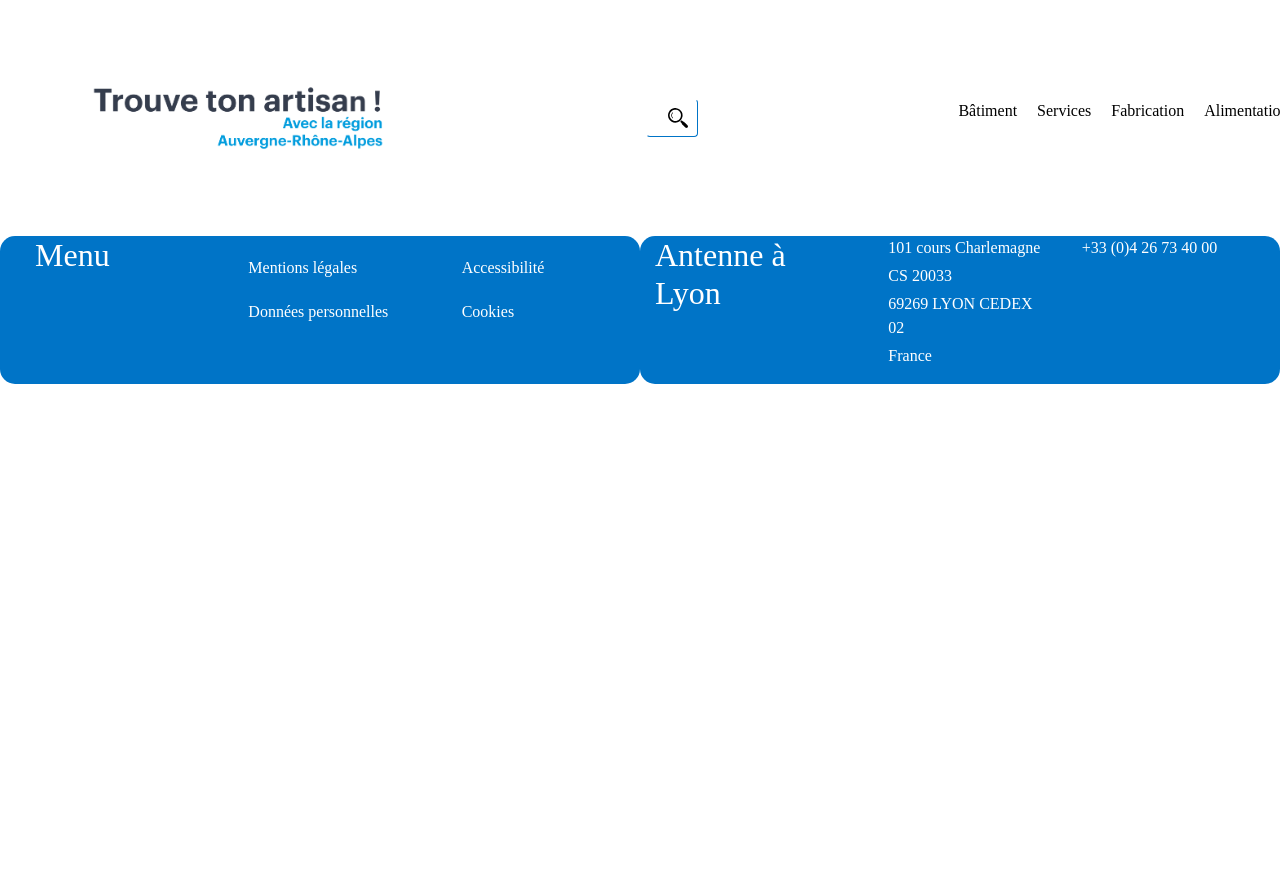
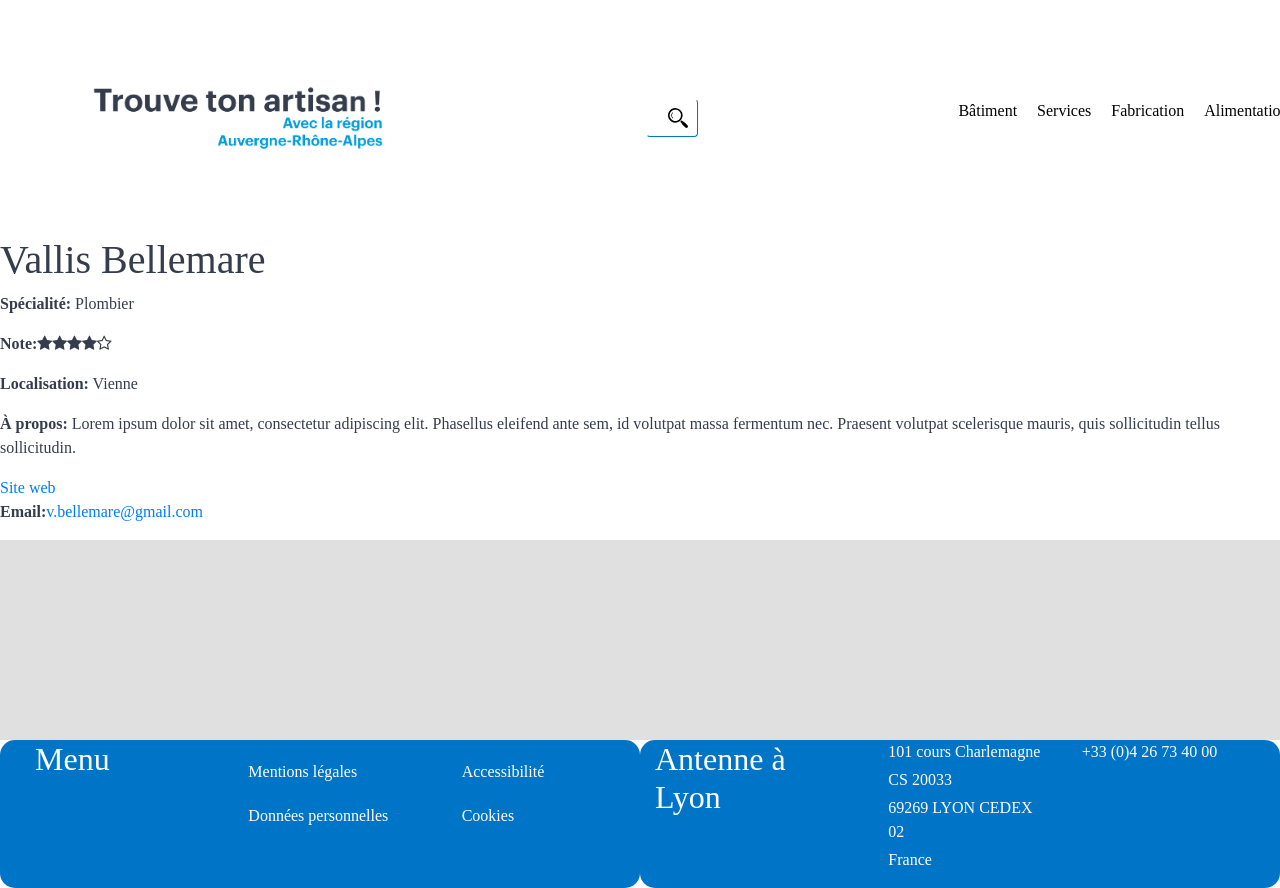
Before and after one commit to DS30190/Trouve-ton-artisan, an Angular app: page /artisan-detail/1 in a window 1280 px wide. Before the commit this address led to /. Before the commit the page ends 800 px from the top, so only its background shows below. Built offline with nearby package versions, Linux system fonts and the light colour scheme; a web font is replaced by a local one.

Commit message:
add methode

```diff
--- a/src/app/app-routing.module.ts
+++ b/src/app/app-routing.module.ts
@@ -26,7 +26,7 @@ const routes: Routes = [
   { path: 'personal-data', component: PersonalDataComponent },
   { path: 'accessibility', component: AccessibilityComponent },
   { path: 'cookies', component: CookiesComponent },
-  { path: 'artisan-detail', component: ArtisanDetailComponent}
+  { path: 'artisan-detail/:id', component: ArtisanDetailComponent}
 ];
 
 @NgModule({
--- a/src/app/data.service.ts
+++ b/src/app/data.service.ts
@@ -14,10 +14,16 @@ export class DataService {
   public getData(): Observable<any> {
     return this.http.get(this.jsonUrl);
   }
+
   public getArtisansOfTheMonth(): Observable<any[]> {
     return this.getData().pipe(
-      map((artisans: any[]) => artisans.filter(artisan => artisan.top === true))
+      map((artisans: any[]) => artisans.filter(artisan => artisan.top))
     );
   }
 
+  public getArtisanById(id: string): Observable<any> {
+    return this.getData().pipe(
+      map((artisans: any[]) => artisans.find(artisan => artisan.id === id))
+    );
+  }
 }
--- a/src/app/pages/artisan-detail/artisan-detail.component.html
+++ b/src/app/pages/artisan-detail/artisan-detail.component.html
@@ -1,17 +1,16 @@
-<div class="card">
-    <div class="card-body">
-      <h5 class="card-title">{{ name }}</h5>
-      <p class="card-text">
-        <strong>Spécialité:</strong> {{ specialty }}<br>
-        <strong>Note:</strong>
-        <span *ngFor="let star of [1, 2, 3, 4, 5]; let i = index">
-          <i class="fa" [ngClass]="i < rating ? 'fa-star' : 'fa-star-o'"></i>
-        </span><br>
-        <strong>Localisation:</strong> {{ location }}
-      </p>
-      <!-- Placeholder for the map, you can integrate Google Maps or any other map service here -->
-      <div id="map" style="height: 200px; background-color: #e0e0e0;">
-        <!-- Intégration de la carte -->
-      </div>
+<div *ngIf="artisan">
+    <h1>{{ artisan.name }}</h1>
+    <p><strong>Spécialité:</strong> {{ artisan.specialty }}</p>
+    <p><strong>Note:</strong>
+      <span *ngFor="let i of [0, 1, 2, 3, 4]; let index = index">
+        <i class="fa" [ngClass]="index < artisan.note ? 'fa-star' : 'fa-star-o'"></i>
+      </span>
+    </p>
+    <p><strong>Localisation:</strong> {{ artisan.location }}</p>
+    <p><strong>À propos:</strong> {{ artisan.about }}</p>
+    <a [href]="artisan.website" target="_blank" *ngIf="artisan.website">Site web</a>
+    <p><strong>Email:</strong> <a [href]="'mailto:' + artisan.email">{{ artisan.email }}</a></p>
+    <div id="map" style="height: 200px; background-color: #e0e0e0;">
+      <!-- Intégration de la carte -->
     </div>
   </div>
--- a/src/app/pages/artisan-detail/artisan-detail.component.ts
+++ b/src/app/pages/artisan-detail/artisan-detail.component.ts
@@ -1,13 +1,26 @@
-import { Component, Input } from '@angular/core';
+import { Component, OnInit } from '@angular/core';
+import { ActivatedRoute } from '@angular/router';
+import { DataService } from '../../data.service';
 
 @Component({
   selector: 'app-artisan-detail',
   templateUrl: './artisan-detail.component.html',
   styleUrls: ['./artisan-detail.component.css']
 })
-export class ArtisanDetailComponent {
-  @Input() name!: string;
-  @Input() rating!: number;
-  @Input() specialty!: string;
-  @Input() location!: string;
+export class ArtisanDetailComponent implements OnInit {
+  artisan: any;
+
+  constructor(
+    private route: ActivatedRoute,
+    private dataService: DataService
+  ) { }
+
+  ngOnInit(): void {
+    const id = this.route.snapshot.paramMap.get('id');
+    if (id) {
+      this.dataService.getArtisanById(id).subscribe(data => {
+        this.artisan = data;
+      });
+    }
+  }
 }
--- a/src/app/pages/building-artisans/building-artisans.component.html
+++ b/src/app/pages/building-artisans/building-artisans.component.html
@@ -3,7 +3,7 @@
   <div class="row">
     <div *ngFor="let artisan of artisans" class="col-12 col-md-6 col-lg-4">
       <div class="card mb-4" >
-        <a class="nav-link" routerLink="/artisan-detail"><h5 class="card-title">{{ artisan.name }}</h5></a>
+        <a class="nav-link" [routerLink]="['/artisan-detail', artisan.id]"><h5 class="card-title">{{ artisan.name }}</h5></a>
         <p class="card-text">
           <strong>Spécialité:</strong> {{ artisan.specialty }}<br>
 
--- a/src/app/pages/fabrication-artisans/fabrication-artisans.component.html
+++ b/src/app/pages/fabrication-artisans/fabrication-artisans.component.html
@@ -2,8 +2,8 @@
 <div class="container-fluid">
   <div class="row">
     <div *ngFor="let artisan of artisans" class="col-12 col-md-6 col-lg-4">
-      <div class="card mb-4">
-        <a class="nav-link" routerLink="/artisan-detail"><h5 class="card-title">{{ artisan.name }}</h5></a>
+      <div class="card mb-4" >
+        <a class="nav-link" [routerLink]="['/artisan-detail', artisan.id]"><h5 class="card-title">{{ artisan.name }}</h5></a>
         <p class="card-text">
           <strong>Spécialité:</strong> {{ artisan.specialty }}<br>
 
@@ -15,7 +15,7 @@
 
           <strong>Localisation:</strong> {{ artisan.location }}
         </p>
-        <div id="map">
+        <div id="map" style="height: 200px; background-color: #e0e0e0;">
           <!-- Intégration de la carte -->
         </div>
       </div>
--- a/src/app/pages/food-artisans/food-artisans.component.html
+++ b/src/app/pages/food-artisans/food-artisans.component.html
@@ -2,8 +2,8 @@
 <div class="container-fluid">
   <div class="row">
     <div *ngFor="let artisan of artisans" class="col-12 col-md-6 col-lg-4">
-      <div class="card mb-4">
-        <a class="nav-link" routerLink="/artisan-detail"><h5 class="card-title">{{ artisan.name }}</h5></a>
+      <div class="card mb-4" >
+        <a class="nav-link" [routerLink]="['/artisan-detail', artisan.id]"><h5 class="card-title">{{ artisan.name }}</h5></a>
         <p class="card-text">
           <strong>Spécialité:</strong> {{ artisan.specialty }}<br>
 
@@ -15,7 +15,7 @@
 
           <strong>Localisation:</strong> {{ artisan.location }}
         </p>
-        <div id="map">
+        <div id="map" style="height: 200px; background-color: #e0e0e0;">
           <!-- Intégration de la carte -->
         </div>
       </div>
--- a/src/app/pages/services-artisans/services-artisans.component.html
+++ b/src/app/pages/services-artisans/services-artisans.component.html
@@ -2,8 +2,8 @@
 <div class="container-fluid">
   <div class="row">
     <div *ngFor="let artisan of artisans" class="col-12 col-md-6 col-lg-4">
-      <div class="card mb-4">
-        <a class="nav-link" routerLink="/artisan-detail"><h5 class="card-title">{{ artisan.name }}</h5></a>
+      <div class="card mb-4" >
+        <a class="nav-link" [routerLink]="['/artisan-detail', artisan.id]"><h5 class="card-title">{{ artisan.name }}</h5></a>
         <p class="card-text">
           <strong>Spécialité:</strong> {{ artisan.specialty }}<br>
 
@@ -15,9 +15,10 @@
 
           <strong>Localisation:</strong> {{ artisan.location }}
         </p>
-        <div id="map">
+        <div id="map" style="height: 200px; background-color: #e0e0e0;">
           <!-- Intégration de la carte -->
         </div>
       </div>
+    </div>
   </div>
 </div>
```
